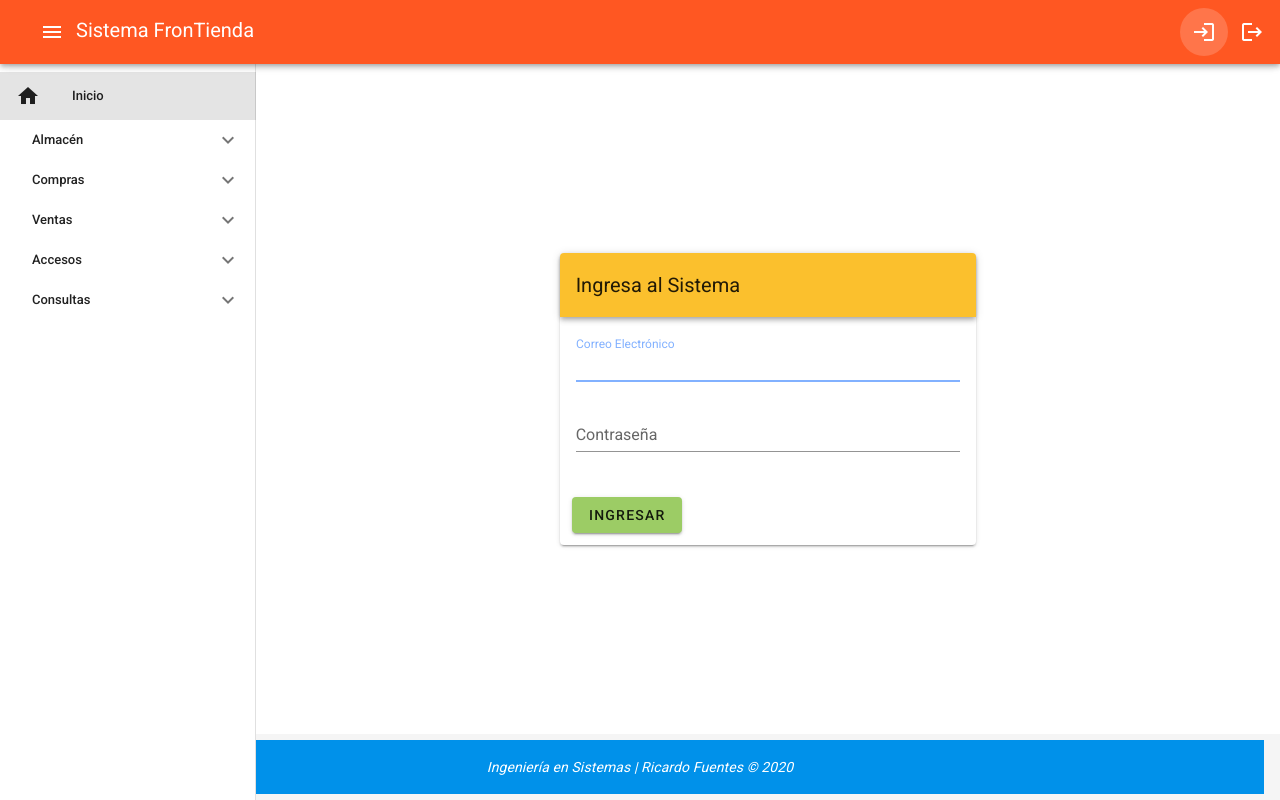
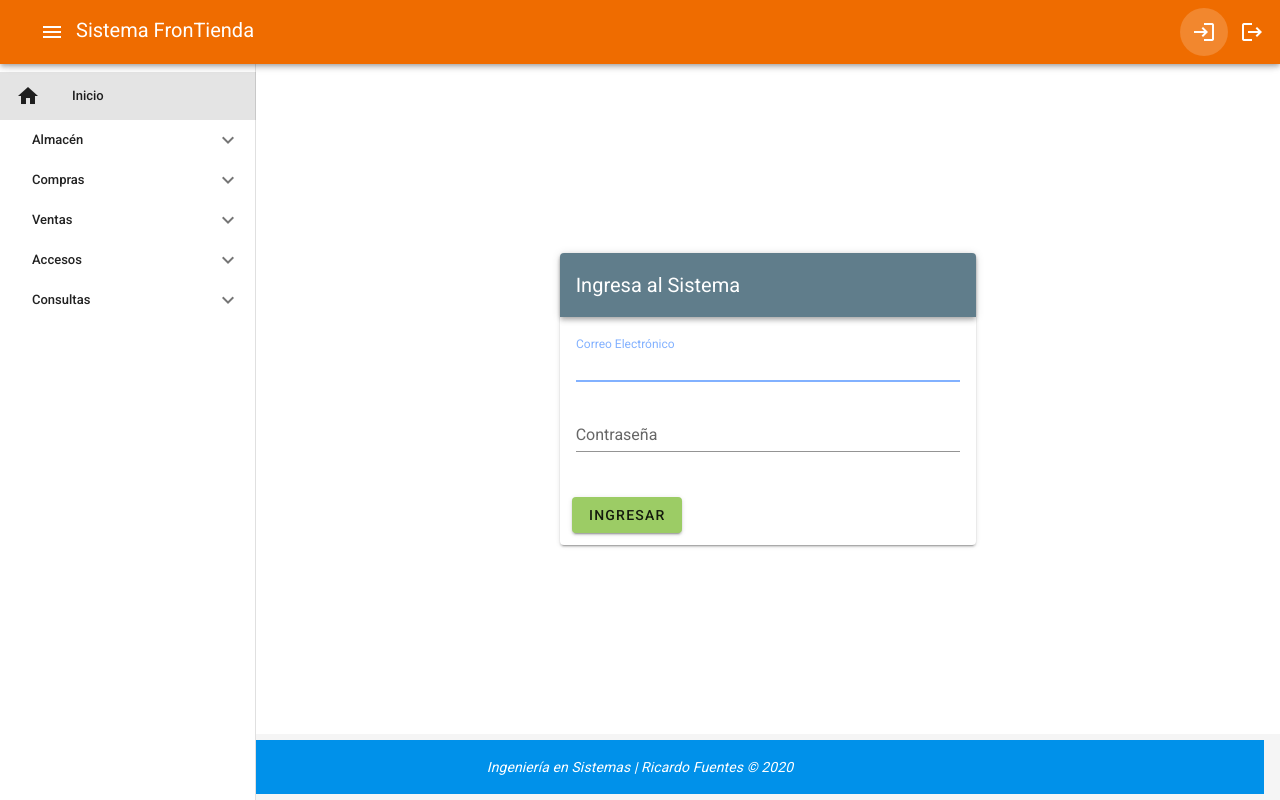
Before and after one commit to Grupo1-Colab/front_end_vue, a Vue app: page /login in a window 1280 px wide. Built offline with nearby package versions, Linux system fonts and the light colour scheme.

Commit message:
Cambiados algunos colores de presentación

```diff
--- a/src/App.vue
+++ b/src/App.vue
@@ -217,7 +217,7 @@
     <v-app-bar
       :clipped-left="$vuetify.breakpoint.lgAndUp"
       app
-      color="deep-orange"
+      color="orange darken-3"
       dark
     >
       <v-toolbar-title
--- a/src/components/Login.vue
+++ b/src/components/Login.vue
@@ -3,8 +3,8 @@
     <v-layout align-center justify-center>
         <v-flex xs12 sm8 md6 lg5 xl4>
             <v-card>
-                <v-toolbar color="yellow darken-2">
-                    <v-toolbar-title>
+                <v-toolbar color="blue-grey">
+                    <v-toolbar-title class="white--text">
                         Ingresa al Sistema
                     </v-toolbar-title>
                 </v-toolbar>
```
